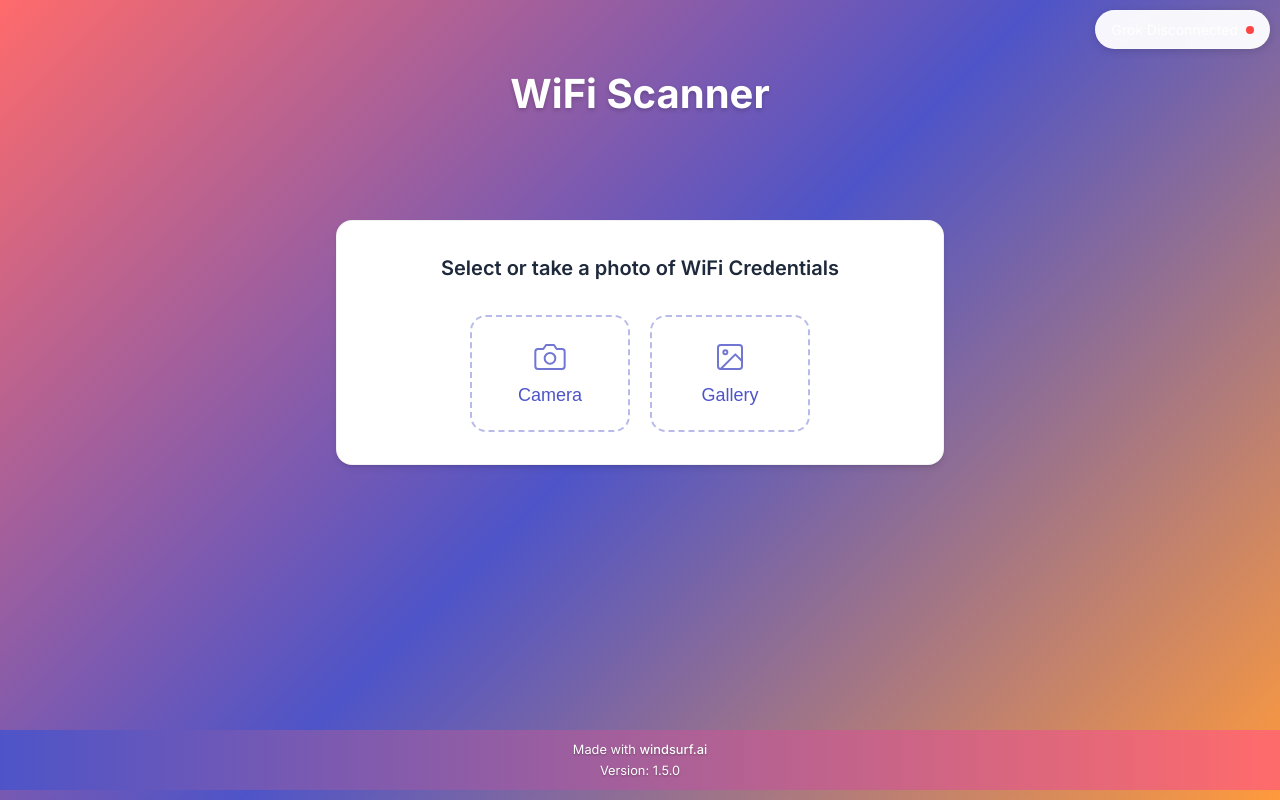
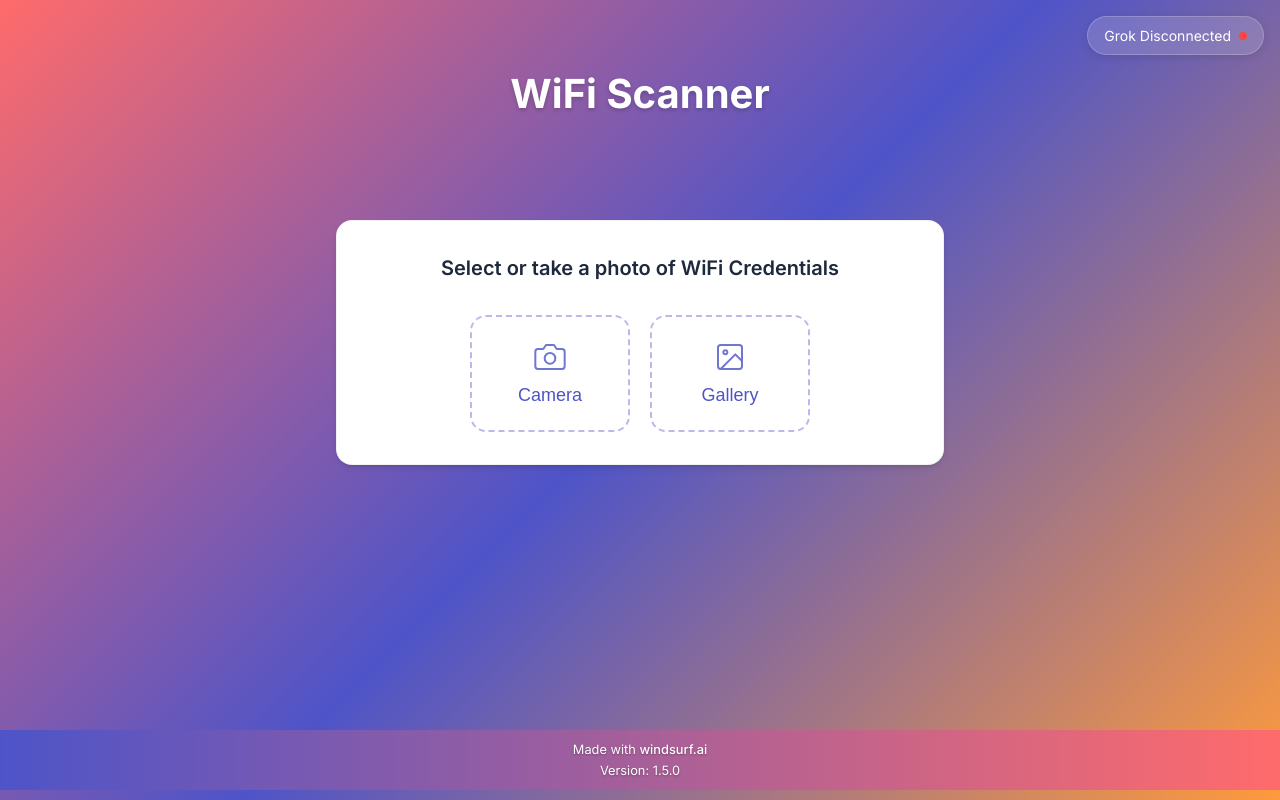
Before and after one commit to jpthor/windsurf-project, a website with bundled scripts: page index.html in a window 1280 px wide. Built offline with nearby package versions, Linux system fonts and the light colour scheme; no server answers; files whose address does not match are found by name.

Commit message:
fix: improve status bar positioning in fullscreen
- Add fullscreen wrapper for proper positioning
- Ensure consistent padding with safe area insets
- Keep translucent background and improve touch targets
- Fix HTML structure and nesting

```diff
--- a/index.html
+++ b/index.html
@@ -57,19 +57,28 @@
             border: 0;
         }
 
+        .fullscreen-wrapper {
+            position: fixed;
+            top: 0;
+            right: 0;
+            bottom: 0;
+            left: 0;
+            pointer-events: none;
+            z-index: 9999;
+        }
+
         .fixed-status-bar {
-            position: fixed;
-            top: env(safe-area-inset-top, 10px);
-            right: env(safe-area-inset-right, 10px);
-            z-index: 9999;
-            background: rgba(255, 255, 255, 0.95);
-            padding: 8px 15px;
+            position: absolute;
+            top: max(env(safe-area-inset-top, 16px), 16px);
+            right: max(env(safe-area-inset-right, 16px), 16px);
+            background: rgba(255, 255, 255, 0.15);
+            padding: 8px 16px;
             border-radius: 20px;
-            box-shadow: 0 2px 8px rgba(0,0,0,0.15);
+            box-shadow: 0 2px 8px rgba(0,0,0,0.1);
             backdrop-filter: blur(8px);
             color: #333;
-            border: 1px solid rgba(255, 255, 255, 0.3);
-            margin: 10px;
+            border: 1px solid rgba(255, 255, 255, 0.2);
+            pointer-events: auto;
         }
 
         .api-status {
@@ -236,10 +245,12 @@
 <body>
     <div class="app">
         <!-- Fixed Status Bar -->
-        <div class="fixed-status-bar">
-            <div class="api-status">
-                <span id="grok-status-text">Grok</span>
-                <div id="grok-status-light" class="status-light"></div>
+        <div class="fullscreen-wrapper">
+            <div class="fixed-status-bar">
+                <div class="api-status">
+                    <span id="grok-status-text">Grok</span>
+                    <div id="grok-status-light" class="status-light"></div>
+                </div>
             </div>
         </div>
 
```
